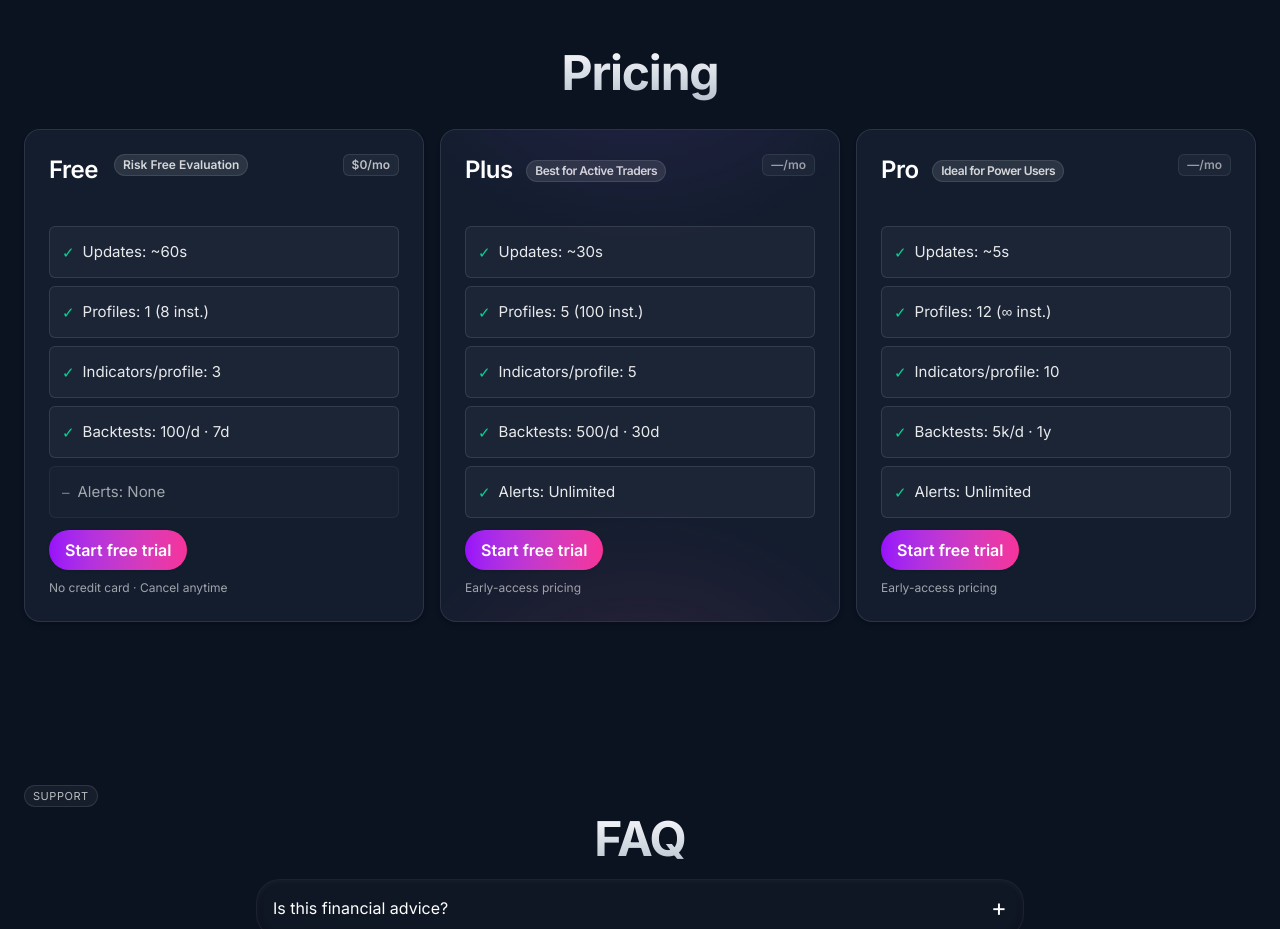
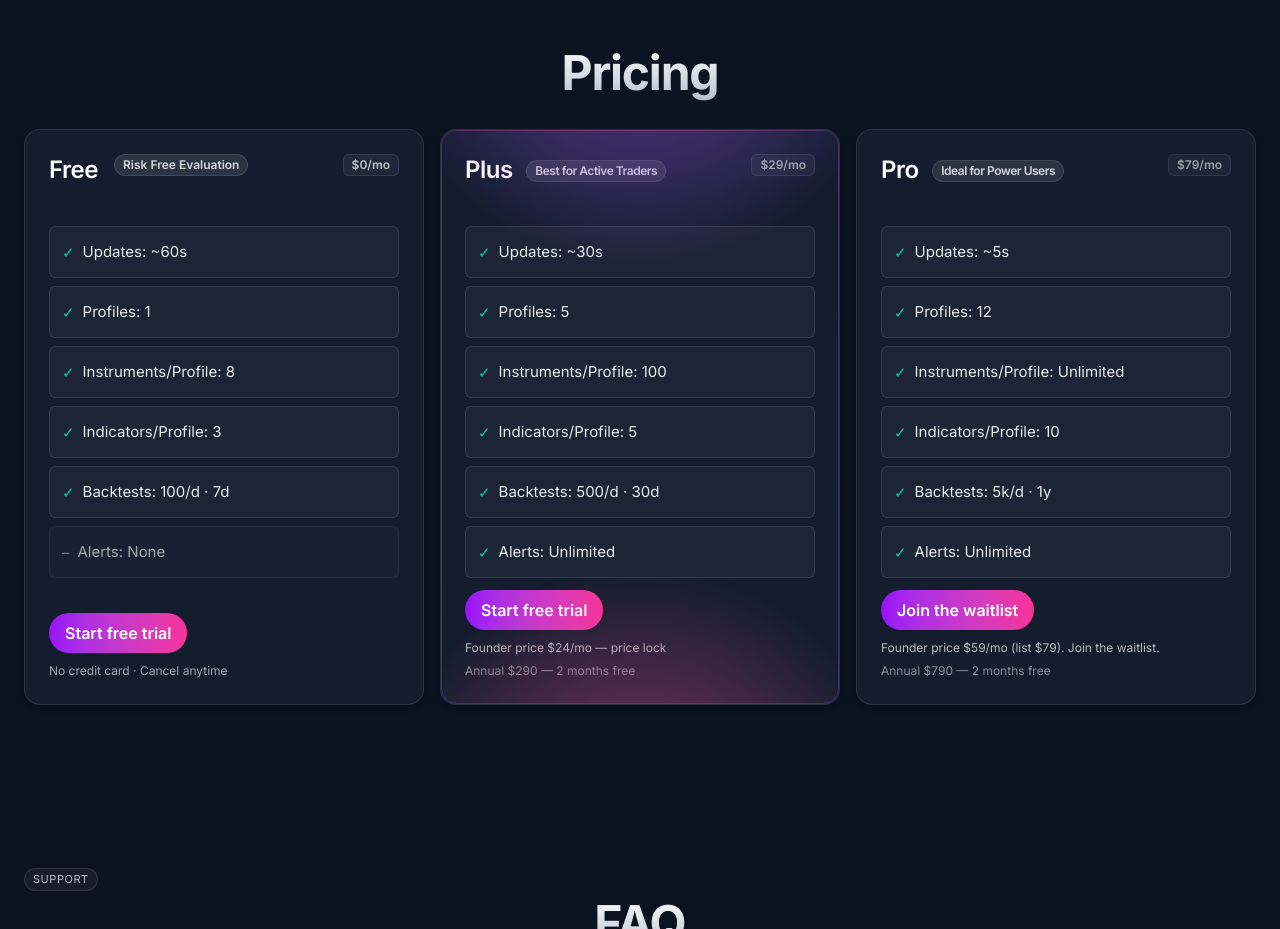
Before and after one commit to EnviralDesign/FuzzFolio-Landing, a website built with Vite: page index.html in a window 1280 px wide. Shown: the part 3780-4709 px from the top of the page. Built offline with nearby package versions, Linux system fonts and the light colour scheme.

Commit message:
style: add animated gradient border to pricing plans and update plan details for clarity and consistency

```diff
--- a/src/components/pricingPlans.js
+++ b/src/components/pricingPlans.js
@@ -19,10 +19,13 @@ export default function PricingPlans() {
                   <span class="mt-0.5 text-emerald-400" aria-hidden="true">✓</span><span>Updates: ~60s</span>
                 </li>
                 <li class="feat-yes flex items-center gap-2 p-3 rounded-md bg-white/[0.04] border border-white/10 text-white/90">
-                  <span class="mt-0.5 text-emerald-400" aria-hidden="true">✓</span><span>Profiles: 1 (8 inst.)</span>
+                  <span class="mt-0.5 text-emerald-400" aria-hidden="true">✓</span><span>Profiles: 1</span>
                 </li>
                 <li class="feat-yes flex items-center gap-2 p-3 rounded-md bg-white/[0.04] border border-white/10 text-white/90">
-                  <span class="mt-0.5 text-emerald-400" aria-hidden="true">✓</span><span>Indicators/profile: 3</span>
+                  <span class="mt-0.5 text-emerald-400" aria-hidden="true">✓</span><span>Instruments/Profile: 8</span>
+                </li>
+                <li class="feat-yes flex items-center gap-2 p-3 rounded-md bg-white/[0.04] border border-white/10 text-white/90">
+                  <span class="mt-0.5 text-emerald-400" aria-hidden="true">✓</span><span>Indicators/Profile: 3</span>
                 </li>
                 <li class="feat-yes flex items-center gap-2 p-3 rounded-md bg-white/[0.04] border border-white/10 text-white/90">
                   <span class="mt-0.5 text-emerald-400" aria-hidden="true">✓</span><span>Backtests: 100/d · 7d</span>
@@ -39,24 +42,26 @@ export default function PricingPlans() {
           </div>
 
           <!-- Plus -->
-          <div tabindex="0" class="group relative p-6 rounded-2xl border border-white/10 bg-slate-800/50 text-left transition-all duration-200 hover:-translate-y-[2px] shadow-md hover:shadow-lg focus:outline-none focus:ring-2 focus:ring-white/10 motion-safe:animate-fade-up [animation-delay:0.02s] flex flex-col">
-            <div aria-hidden="true" class="absolute inset-0 rounded-2xl pointer-events-none opacity-70 bg-[radial-gradient(120%_80%_at_50%_-20%,rgba(168,85,247,0.18),transparent_55%),radial-gradient(120%_80%_at_50%_120%,rgba(236,72,153,0.18),transparent_55%)]"></div>
+          <div tabindex="0" class="group gradient-ring relative p-6 rounded-2xl border border-white/10 bg-slate-800/50 text-left transition-all duration-200 hover:-translate-y-[2px] shadow-md hover:shadow-lg focus:outline-none focus:ring-2 focus:ring-white/10 motion-safe:animate-fade-up [animation-delay:0.02s] flex flex-col">
+            <div aria-hidden="true" class="absolute inset-0 rounded-2xl pointer-events-none opacity-100 bg-[radial-gradient(120%_80%_at_50%_-20%,rgba(168,85,247,0.54),transparent_55%),radial-gradient(120%_80%_at_50%_120%,rgba(236,72,153,0.54),transparent_55%)]"></div>
             <div class="min-h-14 flex items-start gap-2">
               <h3 class="text-2xl font-semibold">Plus <span class="badge">Best for Active Traders</span></h3>
-              <span class="price-tag ml-auto opacity-80">—/mo</span>
+              <span class="price-tag ml-auto opacity-80">$29/mo</span>
             </div>
             <div class="mt-4 grow">
               <ul class="space-y-2 text-[15px] leading-snug">
                 <li class="feat-yes flex items-center gap-2 p-3 rounded-md bg-white/[0.04] border border-white/10 text-white/90"><span class="mt-0.5 text-emerald-400" aria-hidden="true">✓</span><span>Updates: ~30s</span></li>
-                <li class="feat-yes flex items-center gap-2 p-3 rounded-md bg-white/[0.04] border border-white/10 text-white/90"><span class="mt-0.5 text-emerald-400" aria-hidden="true">✓</span><span>Profiles: 5 (100 inst.)</span></li>
-                <li class="feat-yes flex items-center gap-2 p-3 rounded-md bg-white/[0.04] border border-white/10 text-white/90"><span class="mt-0.5 text-emerald-400" aria-hidden="true">✓</span><span>Indicators/profile: 5</span></li>
+                <li class="feat-yes flex items-center gap-2 p-3 rounded-md bg-white/[0.04] border border-white/10 text-white/90"><span class="mt-0.5 text-emerald-400" aria-hidden="true">✓</span><span>Profiles: 5</span></li>
+                <li class="feat-yes flex items-center gap-2 p-3 rounded-md bg-white/[0.04] border border-white/10 text-white/90"><span class="mt-0.5 text-emerald-400" aria-hidden="true">✓</span><span>Instruments/Profile: 100</span></li>
+                <li class="feat-yes flex items-center gap-2 p-3 rounded-md bg-white/[0.04] border border-white/10 text-white/90"><span class="mt-0.5 text-emerald-400" aria-hidden="true">✓</span><span>Indicators/Profile: 5</span></li>
                 <li class="feat-yes flex items-center gap-2 p-3 rounded-md bg-white/[0.04] border border-white/10 text-white/90"><span class="mt-0.5 text-emerald-400" aria-hidden="true">✓</span><span>Backtests: 500/d · 30d</span></li>
                 <li class="feat-yes flex items-center gap-2 p-3 rounded-md bg-white/[0.04] border border-white/10 text-white/90"><span class="mt-0.5 text-emerald-400" aria-hidden="true">✓</span><span>Alerts: Unlimited</span></li>
               </ul>
             </div>
             <div class="mt-auto pt-3">
               <a href="#" class="cta-primary cta-pill bg-gradient-to-r from-purple-600 to-pink-500 inline-block">Start free trial</a>
-              <p class="mt-2 text-[12px] text-white/60">Early-access pricing</p>
+              <p class="mt-2 text-[12px] text-white/70">Founder price $24/mo — price lock</p>
+              <p class="mt-1 text-[12px] text-white/50">Annual $290 — 2 months free</p>
             </div>
           </div>
 
@@ -64,20 +69,22 @@ export default function PricingPlans() {
           <div tabindex="0" class="group relative p-6 rounded-2xl border border-white/10 bg-slate-800/50 text-left transition-all duration-200 hover:-translate-y-[2px] shadow-md hover:shadow-lg focus:outline-none focus:ring-2 focus:ring-white/10 motion-safe:animate-fade-up [animation-delay:0.04s] flex flex-col">
             <div class="min-h-14 flex items-start gap-2">
               <h3 class="text-2xl font-semibold">Pro <span class="badge">Ideal for Power Users</span></h3>
-              <span class="price-tag ml-auto opacity-80">—/mo</span>
+              <span class="price-tag ml-auto opacity-80">$79/mo</span>
             </div>
             <div class="mt-4 grow">
               <ul class="space-y-2 text-[15px] leading-snug">
                 <li class="feat-yes flex items-center gap-2 p-3 rounded-md bg-white/[0.04] border border-white/10 text-white/90"><span class="mt-0.5 text-emerald-400" aria-hidden="true">✓</span><span>Updates: ~5s</span></li>
-                <li class="feat-yes flex items-center gap-2 p-3 rounded-md bg-white/[0.04] border border-white/10 text-white/90"><span class="mt-0.5 text-emerald-400" aria-hidden="true">✓</span><span>Profiles: 12 (∞ inst.)</span></li>
-                <li class="feat-yes flex items-center gap-2 p-3 rounded-md bg-white/[0.04] border border-white/10 text-white/90"><span class="mt-0.5 text-emerald-400" aria-hidden="true">✓</span><span>Indicators/profile: 10</span></li>
+                <li class="feat-yes flex items-center gap-2 p-3 rounded-md bg-white/[0.04] border border-white/10 text-white/90"><span class="mt-0.5 text-emerald-400" aria-hidden="true">✓</span><span>Profiles: 12</span></li>
+                <li class="feat-yes flex items-center gap-2 p-3 rounded-md bg-white/[0.04] border border-white/10 text-white/90"><span class="mt-0.5 text-emerald-400" aria-hidden="true">✓</span><span>Instruments/Profile: Unlimited</span></li>
+                <li class="feat-yes flex items-center gap-2 p-3 rounded-md bg-white/[0.04] border border-white/10 text-white/90"><span class="mt-0.5 text-emerald-400" aria-hidden="true">✓</span><span>Indicators/Profile: 10</span></li>
                 <li class="feat-yes flex items-center gap-2 p-3 rounded-md bg-white/[0.04] border border-white/10 text-white/90"><span class="mt-0.5 text-emerald-400" aria-hidden="true">✓</span><span>Backtests: 5k/d · 1y</span></li>
                 <li class="feat-yes flex items-center gap-2 p-3 rounded-md bg-white/[0.04] border border-white/10 text-white/90"><span class="mt-0.5 text-emerald-400" aria-hidden="true">✓</span><span>Alerts: Unlimited</span></li>
               </ul>
             </div>
             <div class="mt-auto pt-3">
-              <a href="#" class="cta-primary cta-pill bg-gradient-to-r from-purple-600 to-pink-500 inline-block">Start free trial</a>
-              <p class="mt-2 text-[12px] text-white/60">Early-access pricing</p>
+              <a href="#" class="cta-primary cta-pill bg-gradient-to-r from-purple-600 to-pink-500 inline-block">Join the waitlist</a>
+              <p class="mt-2 text-[12px] text-white/70">Founder price $59/mo (list $79). Join the waitlist.</p>
+              <p class="mt-1 text-[12px] text-white/50">Annual $790 — 2 months free</p>
             </div>
           </div>
       </div>
--- a/src/styles.css
+++ b/src/styles.css
@@ -78,6 +78,38 @@
     animation: fade-up 0.6s ease-out both;
   }
 
+  /* Animated conic-gradient border (subtle, no glow) */
+  .gradient-ring { position: relative; }
+  .gradient-ring::before {
+    content: "";
+    position: absolute;
+    inset: 0;
+    border-radius: inherit;
+    z-index: 1;
+    padding: 1px; /* ring thickness */
+    background: conic-gradient(
+      from var(--ring-angle, 0deg),
+      rgba(168,85,247,0.6), /* purple-500 */
+      rgba(236,72,153,0.6), /* pink-500 */
+      rgba(99,102,241,0.6), /* indigo-500 */
+      rgba(168,85,247,0.6)
+    );
+    -webkit-mask: linear-gradient(#000 0 0) content-box, linear-gradient(#000 0 0);
+            mask: linear-gradient(#000 0 0) content-box, linear-gradient(#000 0 0);
+    -webkit-mask-composite: xor;
+            mask-composite: exclude; /* only the border */
+    animation: ring-phase 4s linear infinite;
+    opacity: .5;
+    pointer-events: none;
+  }
+  @keyframes ring-phase { to { --ring-angle: 360deg; } }
+  @property --ring-angle {
+    syntax: "<angle>";
+    inherits: false;
+    initial-value: 0deg;
+  }
+  @media (prefers-reduced-motion: reduce) { .gradient-ring::before { animation: none; } }
+
   /* Heading text gradient now via Tailwind: bg-gradient-to-b ... text-transparent */
 
   /* CTA tokens */
```
